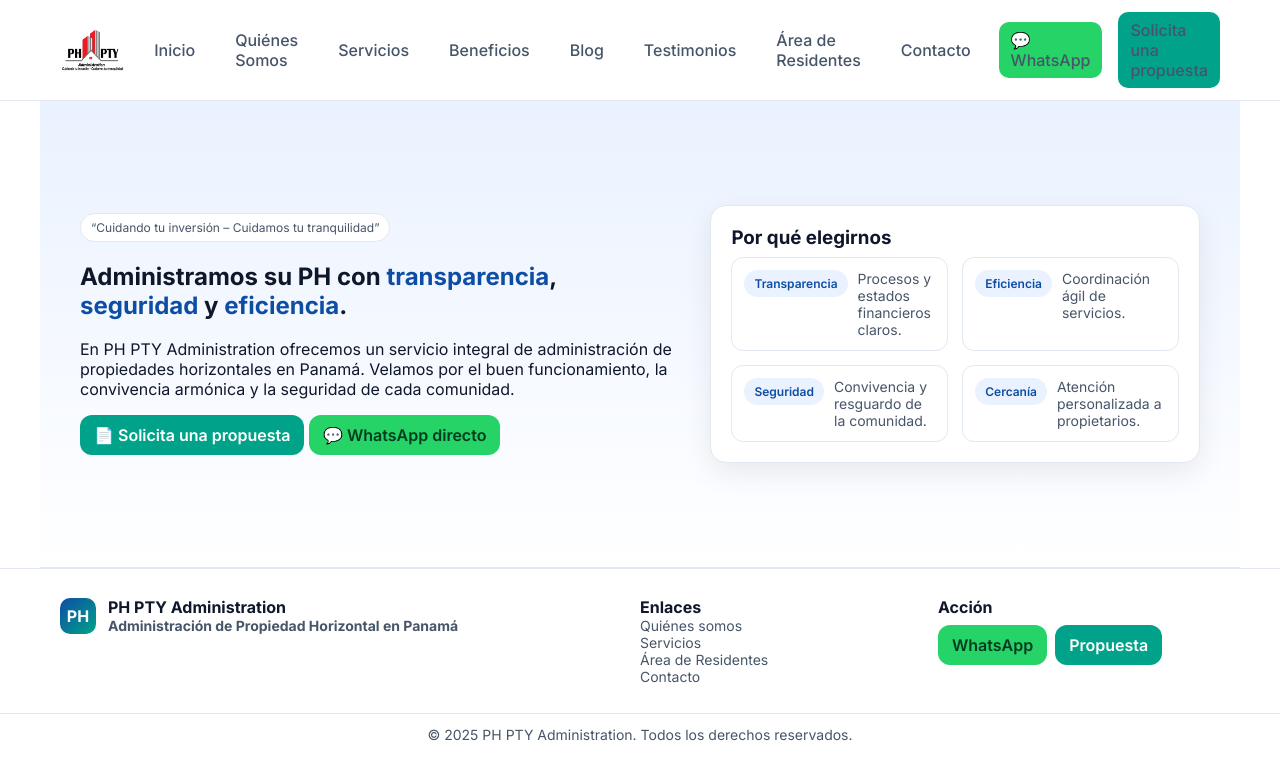
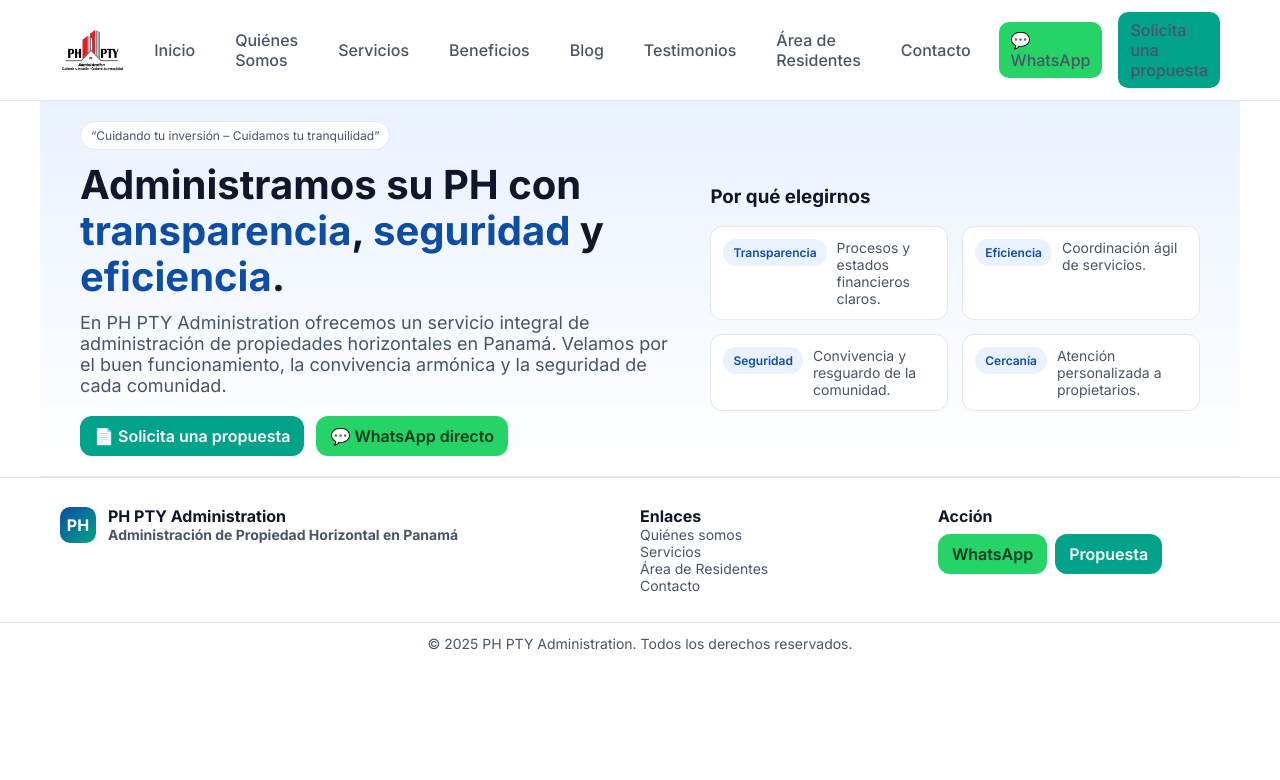
Before and after one commit to lyonblue/PHADMINISTRATION, a plain HTML site: page index.html in a window 1280 px wide. Drawn offline with Linux system fonts and the light colour scheme.

Commit message:
nada importante

```diff
--- a/style.css
+++ b/style.css
@@ -114,7 +114,7 @@ img {
   background: #fff;
 }
 
-/* Hero */
+/* INICIO */
 .section.on {
   display: block;
   opacity: 1;
@@ -124,7 +124,7 @@ img {
 .section.on .wrap {
   max-width: 1200px;
   margin: auto;
-  padding: 48px 20px;
+  padding: 10px 20px;
   display: grid;
   grid-template-columns: 1.1fr 0.9fr;
   gap: 32px;
@@ -139,29 +139,29 @@ img {
   color: var(--muted);
   font-size: 12px;
 }
-.hero h1 {
+.section h1 {
   font-size: 40px;
   line-height: 1.15;
   margin: 12px 0 12px;
 }
-.hero p {
+.section p {
   font-size: 18px;
   color: var(--muted);
   margin: 0 0 20px;
 }
-.hero .ctas {
+.section .ctas {
   display: flex;
   gap: 12px;
   flex-wrap: wrap;
 }
-.hero-card {
+.section-card {
   background: #fff;
   border: 1px solid var(--line);
   border-radius: var(--radius);
   padding: 20px;
   box-shadow: var(--shadow);
 }
-.hero-card h3 {
+.section-card h3 {
   margin: 0 0 8px;
 }
 
@@ -175,7 +175,7 @@ section {
   transition: opacity 0.3s ease;
   max-width: 1200px;
   margin: auto;
-  padding: 56px 20px;
+  padding: 10px 20px;
 }
 .section h2 {
   font-size: 28px;
```
Also changed, not shown: index.html (+1 -1 lines).
